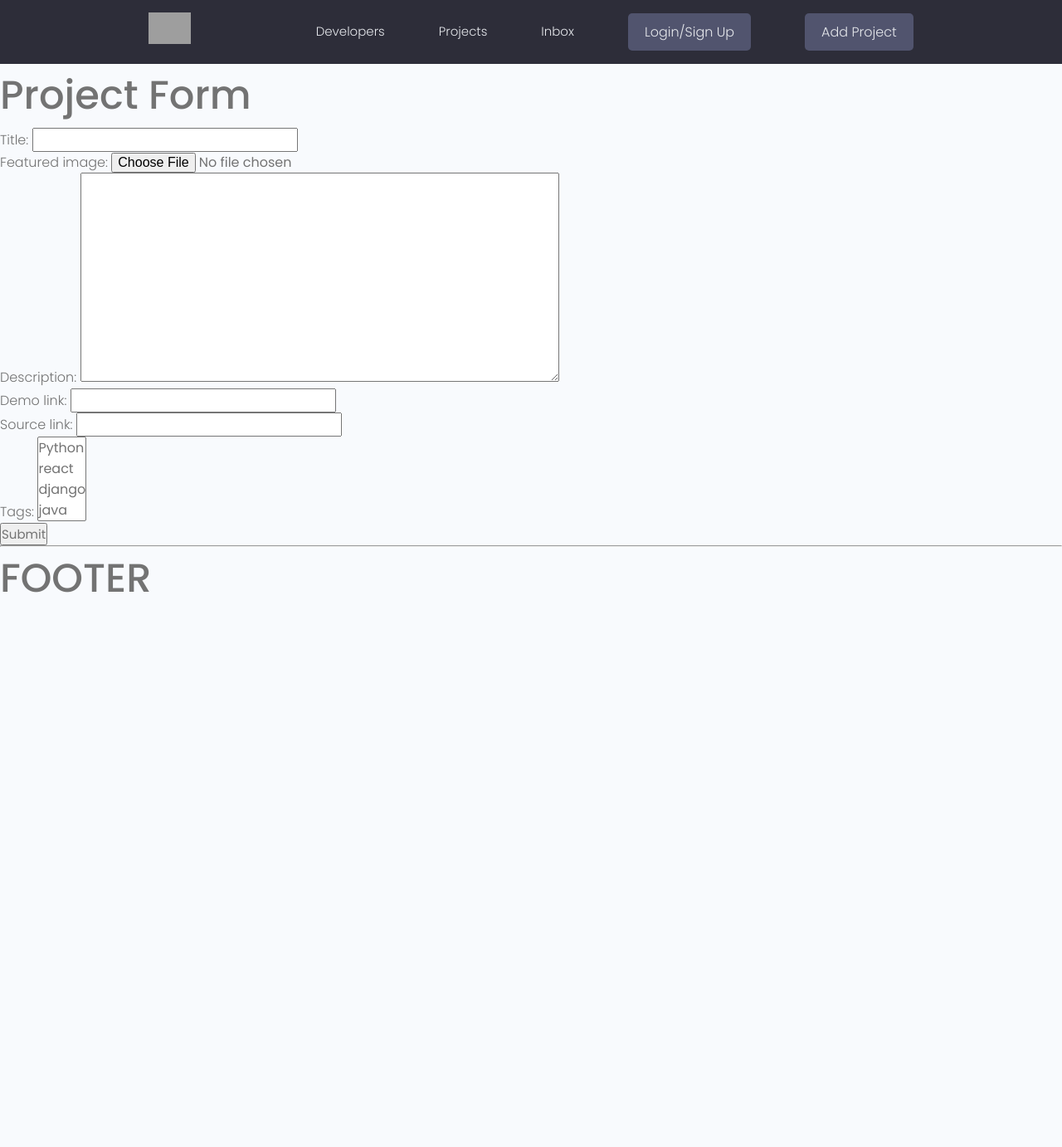
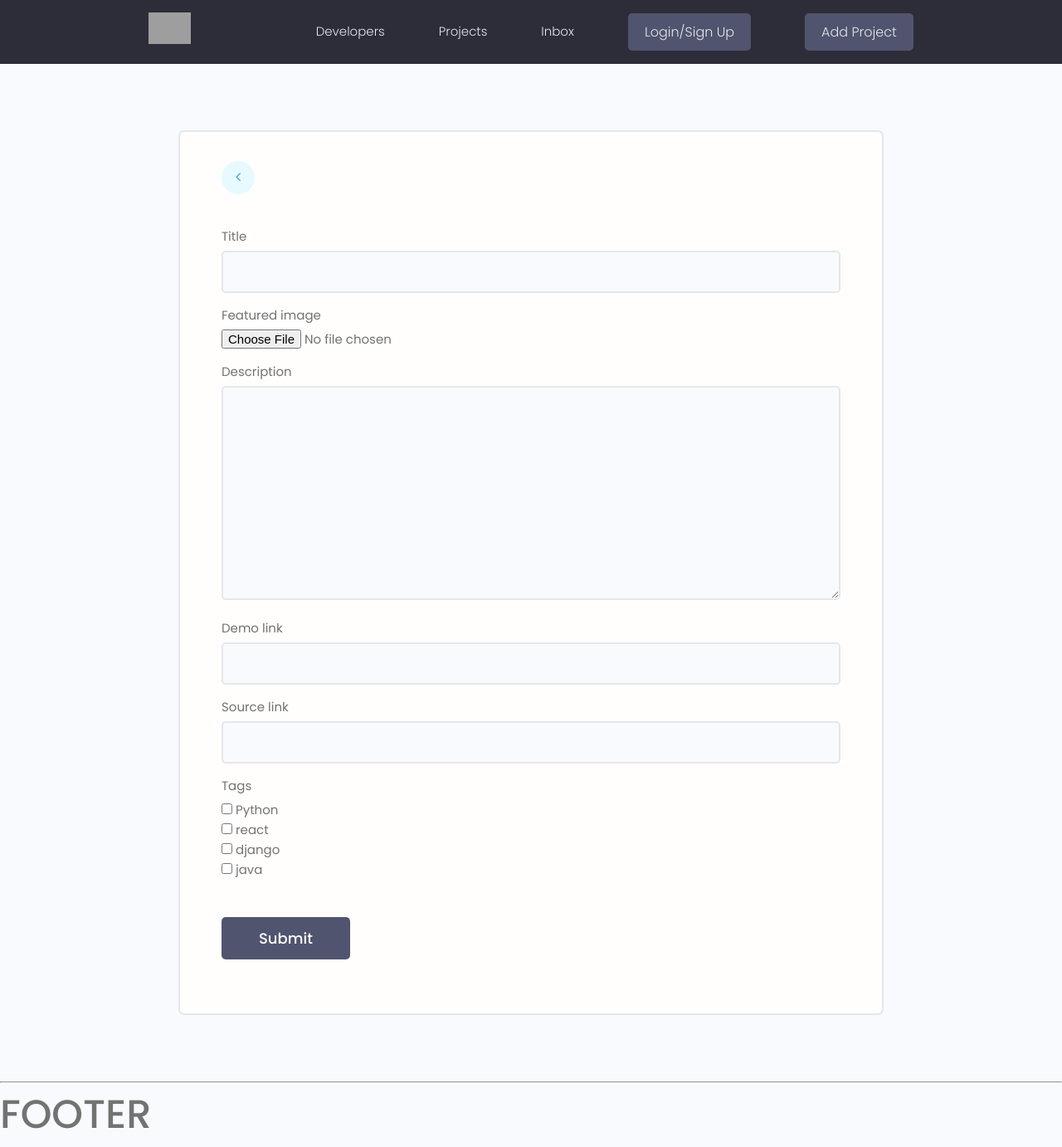
Before and after one commit to maitry1998/Devleopers-Instagram, a Django app: page /create-project in a window 1280 px wide. Shown: the whole page at 83% size. Before the commit the page ends 714 px from the top, so only its background shows below. Run offline with Django 4.2, Linux system fonts and the light colour scheme; data comes from the database, SQL or seed files in the repository; some libraries are stand-ins or nearby versions; grey boxes are pictures that could not be loaded.

Commit message:
Theme added- Part 2

```diff
--- a/projects/forms.py
+++ b/projects/forms.py
@@ -1,7 +1,27 @@
+from typing import Any, Mapping
+from django.core.files.base import File
+from django.db.models.base import Model
 from django.forms import ModelForm
+from django.forms.utils import ErrorList
 from .models import Project
+from django import forms
+
 
 class ProjectForm(ModelForm):
     class Meta:
         model = Project
         fields = ['title','featured_image','description','demo_link','source_link','tags']
+
+        widgets = {
+            'tags': forms.CheckboxSelectMultiple(),
+        }
+
+    def __init__(self, *args, **kwargs):
+        super(ProjectForm, self).__init__(*args, **kwargs)
+
+        for name,field in self.fields.items():
+            field.widget.attrs.update({'class':'input'})
+
+        # self.fields['title'].widget.attrs.update({'class':'input'})
+
+        # self.fields['description'].widget.attrs.update({'class':'input'})
--- a/projects/templates/projects/project_form.html
+++ b/projects/templates/projects/project_form.html
@@ -2,12 +2,28 @@
 
 {% block content %}
 
-<h1>Project Form</h1>
 
-<form method="POST" enctype="multipart/form-data">
+<main class="formPage my-xl">
+    <div class="content-box">
+        <div class="formWrapper">
+            <a class="backButton" href="#"><i class="fa fa-angle-left"></i></a>
+            <br>
+
+            <form class="form" method="POST" enctype="multipart/form-data">
     {% csrf_token %}
-    {{form.as_p }}
-    <input type="submit">
-</form>
+                {% for field in form%}
+                <!-- Input:Text -->
+                <div class="form__field">
+                    <label for="formInput#text">{{field.label}} </label>
+                    <!-- <input class="input input--text" id="formInput#text" type="text" name="text"
+                        placeholder="Enter text" /> -->
+                        {{field}}
+                </div>
 
+                {% endfor %}
+                <input class="btn btn--sub btn--lg  my-md" type="submit" value="Submit" />
+            </form>
+        </div>
+    </div>
+</main>
 {% endblock content %}
--- a/templates/main.html
+++ b/templates/main.html
@@ -9,8 +9,9 @@
 
   <!-- Favicon -->
   <link rel="shortcut icon" href="images/favicon.ico" type="image/x-icon" />
+  <link rel="stylesheet" href="https://cdnjs.cloudflare.com/ajax/libs/font-awesome/4.7.0/css/font-awesome.min.css">
   <!-- Icon - IconMonster -->
-  <link rel="stylesheet" href="https://cdn.iconmonstr.com/1.3.0/css/iconmonstr-iconic-font.min.css" />
+  <!-- <link rel="stylesheet" href="https://cdn.iconmonstr.com/1.3.0/css/iconmonstr-iconic-font.min.css" /> -->
   <!-- Mumble UI -->
   <link rel="stylesheet" href="{% static 'uikit/styles/uikit.css' %}" />
   <!-- Dev Search UI -->
```
Also changed, not shown: templates/form-template.html (added, +42 -0 lines).
